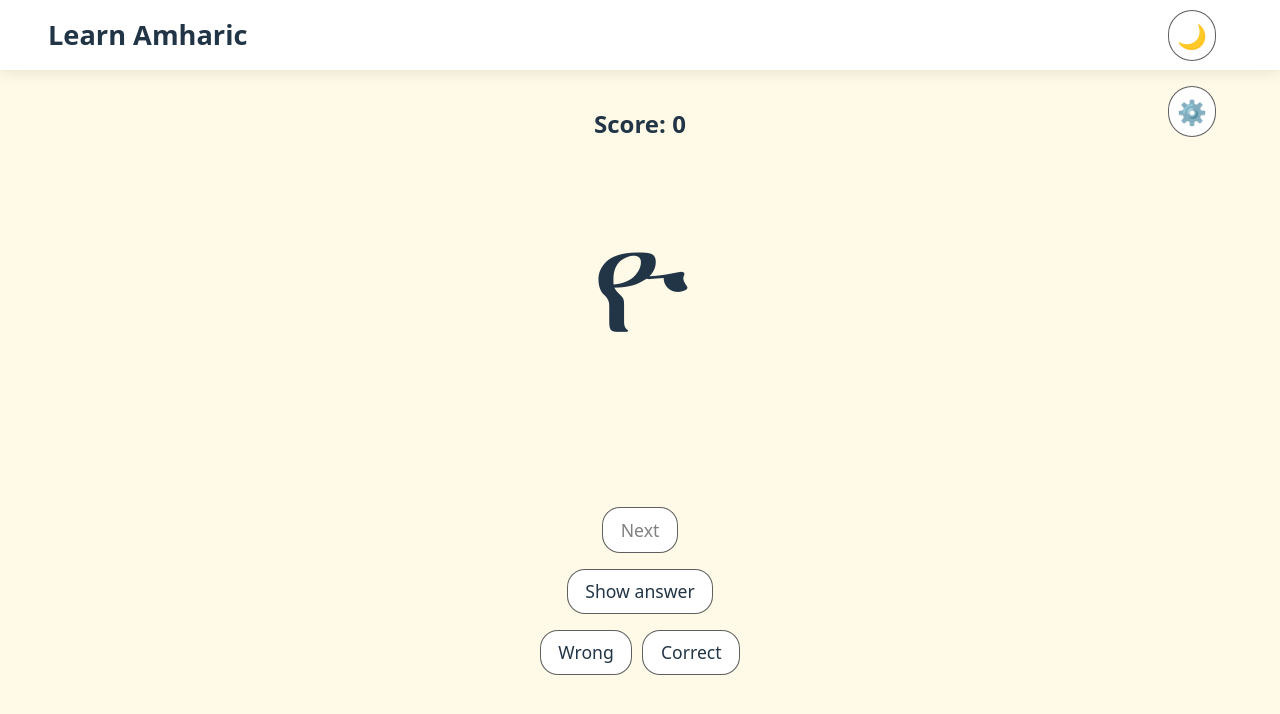
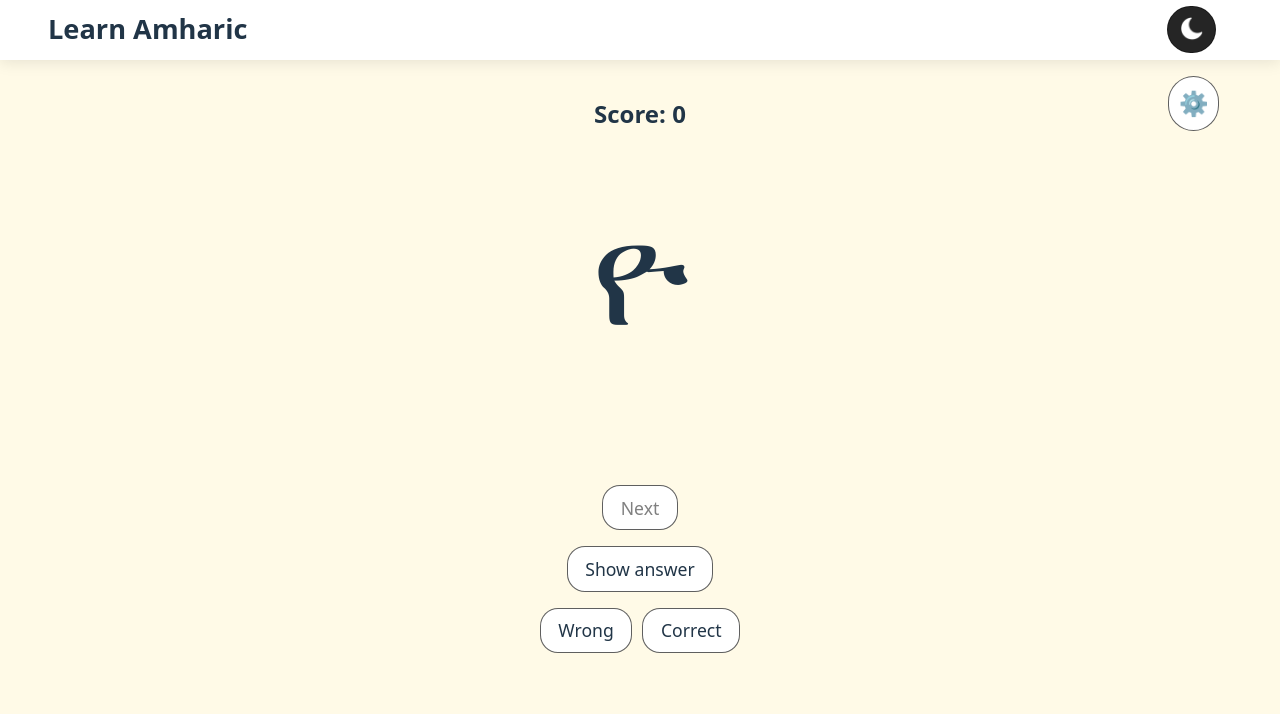
Before and after one commit to Nah4-4/learn-amharic, a React (Vite) app: page /play in a window 1280 px wide. Shown: the top 714 px of the page. Built offline with nearby package versions, Linux system fonts and the light colour scheme.

Commit message:
Refactor code  for improved icons

```diff
--- a/src/Game.css
+++ b/src/Game.css
@@ -23,7 +23,6 @@
   flex-direction: column;
   align-items: center;
   justify-content: center;
-  margin-bottom: 1rem;
 }
 .check {
   gap: 10px;
@@ -42,8 +41,7 @@
 }
 .settings {
   border-radius: 100px;
-  font-size: x-large;
-  padding: 0.5rem 0.5rem;
+  padding: 0.6rem 0.6rem;
 }
 .wrapper {
   background: rgba(255, 255, 255, 0.1);
@@ -64,9 +62,14 @@
 }
 .option {
   align-content: center;
-  margin-right: 4rem;
+  margin-right: 3.8rem;
   z-index: 1;
 }
+.option .settings p{
+    margin: 0rem;
+    font-size:x-large;
+    margin-bottom: 1px;
+  }
 
 button:disabled {
   color: gray;
@@ -84,6 +87,9 @@ button:disabled {
   .option .settings{
     padding: 0.5rem 0.5rem;
   }
+  .option .settings p{
+    margin: 0rem;
+  }
   .game h1{
     font-weight: 300;
   }
--- a/src/Game.jsx
+++ b/src/Game.jsx
@@ -283,7 +283,7 @@ function Game() {
   const closeHandler = () => setOpenSetting(false);
 
   const initialPool = useRef(getShuffledPool(LETTER_COUNT));
-  const initialIndex = useRef( initialPool.current.pop());
+  const initialIndex = useRef(initialPool.current.pop());
 
   const [pool, setPool] = useState(initialPool.current);
   const [randomIndex, setRandomIndex] = useState(initialIndex.current);
@@ -325,8 +325,7 @@ function Game() {
       setNextBool(true);
       setShowAnswer(true);
     }
-    if(!showAnswer)
-      playAudio();
+    if (!showAnswer) playAudio();
   }
   function handleWrongScore() {
     if (checkBool) {
@@ -335,8 +334,7 @@ function Game() {
       setNextBool(true);
       setShowAnswer(true);
     }
-    if(!showAnswer)
-      playAudio();
+    if (!showAnswer) playAudio();
   }
   function handleSettingsSave(data) {
     setGameSettings(data);
@@ -442,7 +440,7 @@ function Game() {
     const src = getAudioFilename(currentItem?.key);
     audio.current.src = src;
     audio.current.load();
-  },[currentItem]);
+  }, [currentItem]);
 
   useEffect(() => {
     if (hasMounted.current) {
@@ -526,7 +524,7 @@ function Game() {
                 className="settings"
                 onClick={openHandler}
               >
-                ⚙️
+                <p className="gear">⚙️</p>
               </button>
             </div>
           </div>
--- a/src/Header.css
+++ b/src/Header.css
@@ -1,7 +1,7 @@
 header {
   display: flex;
   align-items: center;
-  padding: 0.6rem 0;
+  padding: 0.4rem 0;
   justify-content: space-between;
   margin-bottom: 0.7rem;
 }
@@ -13,8 +13,11 @@ header a {
 }
 header button {
   border-radius: 100px;
-  font-size: x-large;
-  padding: 0.5rem 0.5rem;
+  padding: 6px 11px;
+  background-color: var(--lt);
+}
+header button:hover{
+  background-color: var(--lt);
 }
 .options {
   display: flex;
--- a/src/Header.jsx
+++ b/src/Header.jsx
@@ -1,6 +1,8 @@
 import { useState, useEffect } from "react";
 import "./Header.css";
 import { Link } from "react-router-dom";
+import sunIcon from "./assets/day.png";
+import moonIcon from "./assets/night.png";
 
 function Header() {
   const getSystemTheme = () =>
@@ -23,9 +25,13 @@ function Header() {
       <header>
         <Link to={"/"}>Learn Amharic</Link>
         <div className="options">
-          <button onClick={toggleTheme}>
+          <button onClick={toggleTheme} aria-label="Toggle theme">
             {" "}
-            {theme === "light" ? "🌙" : "☀️"}
+            {theme === "light" ? (
+              <img src={moonIcon} alt="dark mode" style={{ width: 25, height: 25,marginTop: 3 }} />
+            ) : (
+              <img src={sunIcon} alt="light mode" style={{ width: 25, height: 25, marginTop: 3 }} />
+            )}
           </button>
         </div>
       </header>
--- a/src/index.css
+++ b/src/index.css
@@ -52,6 +52,7 @@ a{
   --bnc: unset;
   --hbx: rgba(0, 0, 0, 0.1);
   --hbg: white;
+  --lt: #252525
 }
 [data-theme="dark"] {
   --bg: #252525;
@@ -61,6 +62,7 @@ a{
   --bnc: white;
   --hbx: rgba(255, 255, 255, 0.1);
   --hbg: #1a1a1a;
+  --lt: #fffae7
 }
 :root {
   color: var(--fg);
```
Also changed, not shown: src/assets/day.png (added), src/assets/night.png (added).
